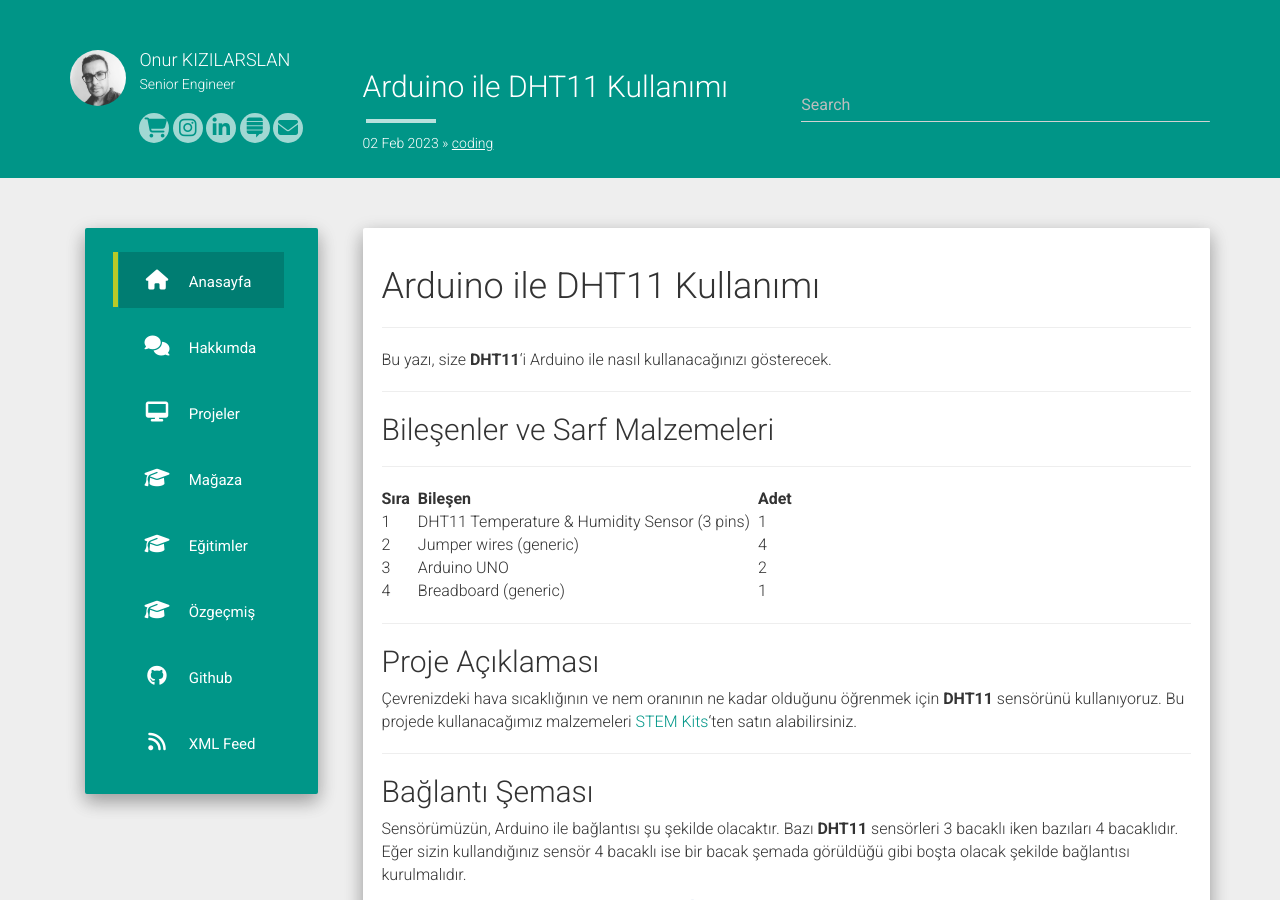
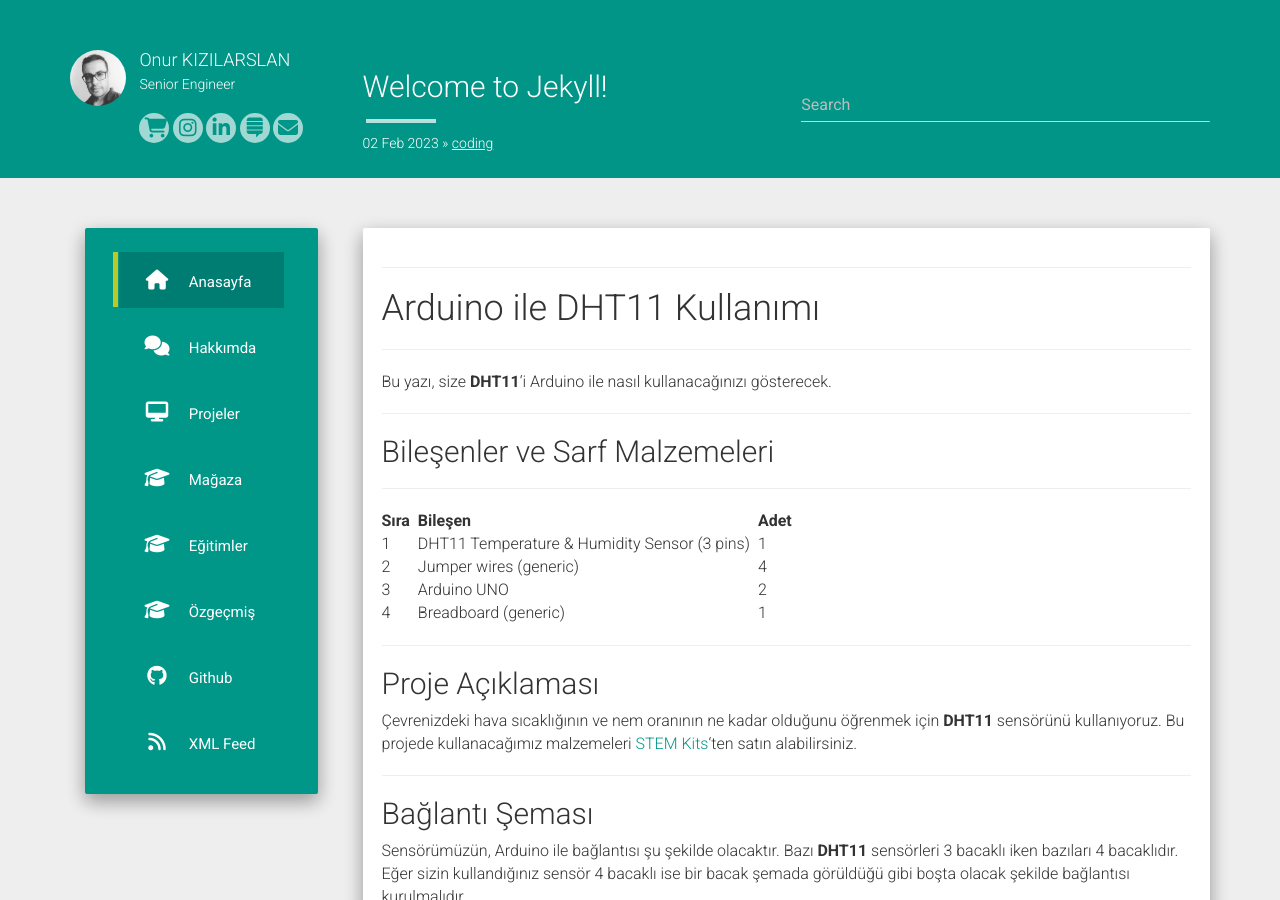
Before and after one commit to imonur/blog, a Jekyll site: the page built from _posts/2023-02-02-arduino-ile-dht11-kullanimi.md, in a window 1280 px wide and 900 px high. Built offline with Jekyll 4.4.1, drawn with Linux system fonts in a browser that asks for light colours; nearby versions of some CDN libraries; comment, search, counter and statistics services are not loaded.

Commit message:
Update 2023-02-02-arduino-ile-dht11-kullanimi.md

```diff
--- a/_posts/2023-02-02-arduino-ile-dht11-kullanimi.md
+++ b/_posts/2023-02-02-arduino-ile-dht11-kullanimi.md
@@ -1,8 +1,9 @@
 ---
 layout: post
-title:  Arduino ile DHT11 Kullanımı
+title:  "Welcome to Jekyll!"
 date:   2023-02-02 13:50:39
 categories: coding
+---
 ---
 # Arduino ile DHT11 Kullanımı
 ---
```
